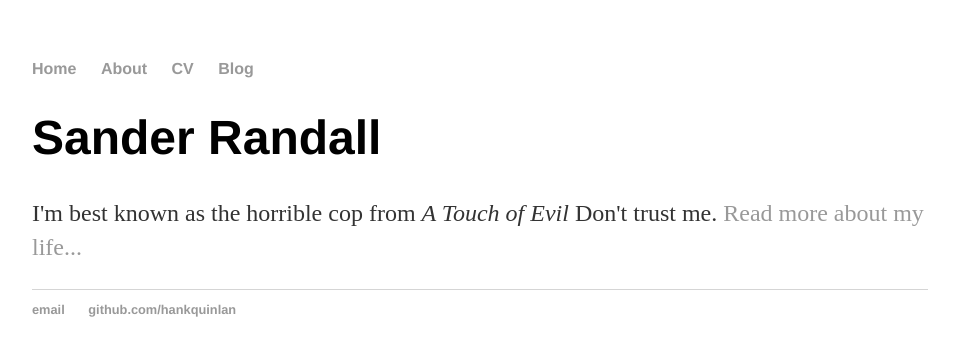
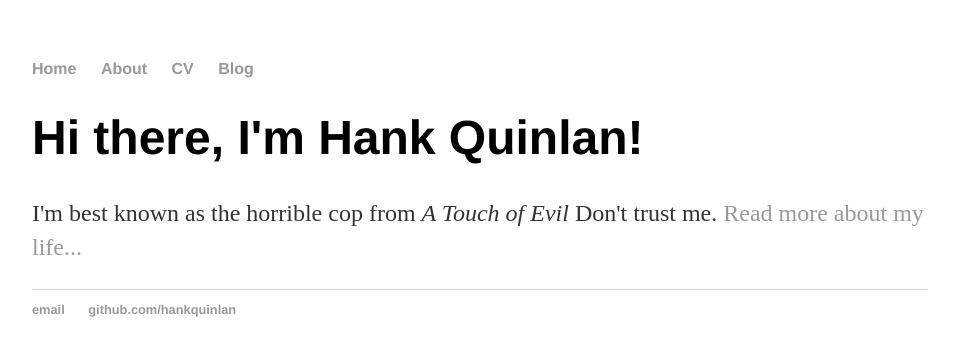
Before and after one commit to sanderrandall/sanderrandall.github.io, a Jekyll site: the page built from index.html, in a window 1280 px wide. Shown: the top 356 px of the page, without its empty margins (160-1115 px from the left). Built offline with Jekyll 4.4.1, drawn with Linux system fonts in a browser that asks for light colours.

Commit message:
Update index.html

```diff
--- a/index.html
+++ b/index.html
@@ -1,30 +1,8 @@
-<!DOCTYPE html>
-<html>
-	<head>
-		<title>Sander Randall</title>
-		<!-- link to main stylesheet -->
-		<link rel="stylesheet" type="text/css" href="/css/main.css">
-	</head>
-	<body>
-		<nav>
-    		<ul>
-        		<li><a href="/">Home</a></li>
-	        	<li><a href="/about">About</a></li>
-        		<li><a href="/cv">CV</a></li>
-        		<li><a href="/blog">Blog</a></li>
-    		</ul>
-		</nav>
-		<div class="container">
-    		<div class="blurb">
-        		<h1>Sander Randall</h1>
-				<p>I'm best known as the horrible cop from <em>A Touch of Evil</em> Don't trust me. <a href="/about">Read more about my life...</a></p>
-    		</div><!-- /.blurb -->
-		</div><!-- /.container -->
-		<footer>
-    		<ul>
-        		<li><a href="mailto:hankquinlanhub@gmail.com">email</a></li>
-        		<li><a href="https://github.com/hankquinlan">github.com/hankquinlan</a></li>
-			</ul>
-		</footer>
-	</body>
-</html>
+---
+layout: default
+title: Hank Quinlan, Horrible Cop
+---
+<div class="blurb">
+	<h1>Hi there, I'm Hank Quinlan!</h1>
+	<p>I'm best known as the horrible cop from <em>A Touch of Evil</em> Don't trust me. <a href="/about">Read more about my life...</a></p>
+</div><!-- /.blurb -->
```
